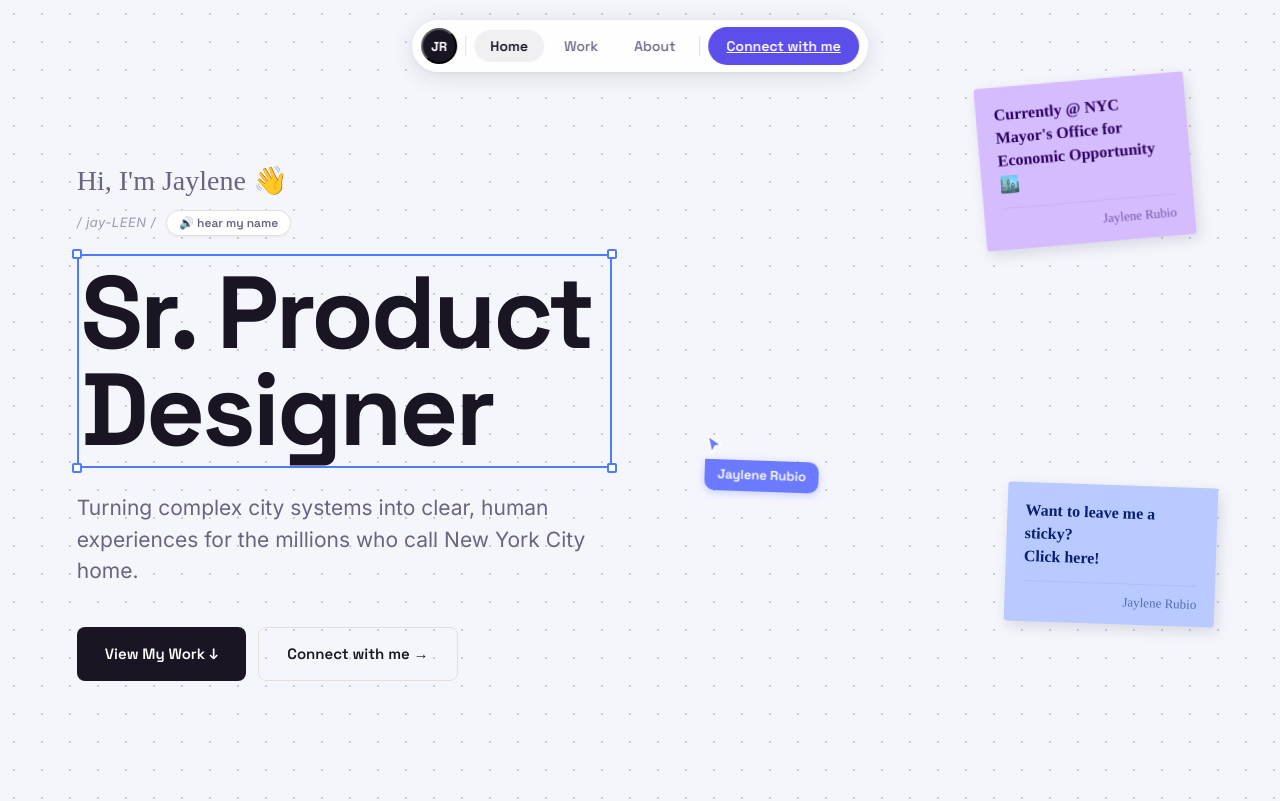
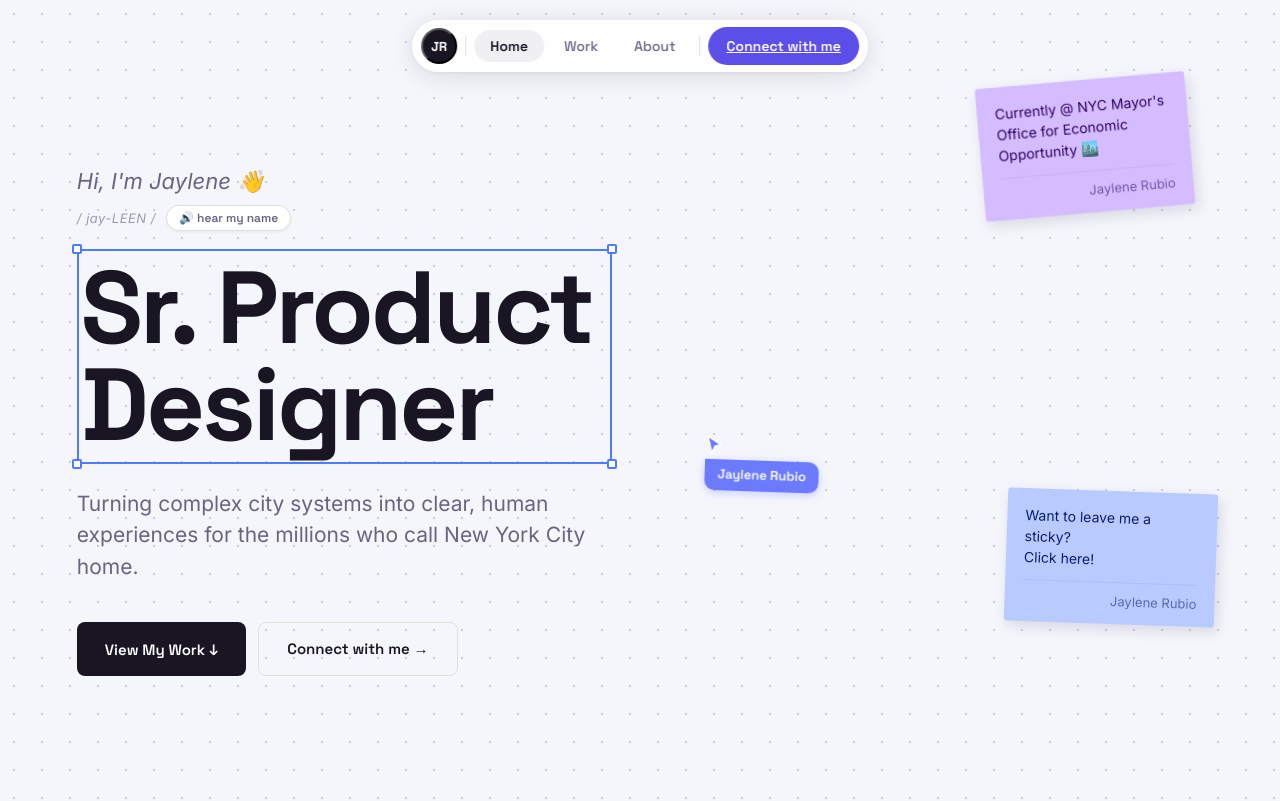
Before and after one commit to Jaylenerubio/uxjay, a React (Vite) app: page / in a window 1280 px wide. Shown: the top 801 px of the page. Built offline with nearby package versions, Linux system fonts and the light colour scheme.

Commit message:
Replace hand font with Inter — italic thin for annotations, regular for stickies
https://claude.ai/code/session_01LccdRSeKfhuU6xNMzD7wwe

```diff
--- a/src/index.css
+++ b/src/index.css
@@ -43,7 +43,7 @@
   /* Typography */
   --font-display: 'Space Grotesk', sans-serif;
   --font-body:    'Inter', sans-serif;
-  --font-hand:    'Brush Script MT', 'Brush Script Std', cursive;
+  --font-hand:    'Inter', sans-serif;
 
   font-family: var(--font-body);
   font-size: 16px;
@@ -192,13 +192,14 @@ body {
 
 /* ─── FigJam: Annotation ─────────────────────────────────────── */
 .annotation {
-  font-family: var(--font-hand);
-  font-size: 20px;
+  font-family: 'Inter', sans-serif;
+  font-size: 14px;
+  font-weight: 300;
+  font-style: italic;
   color: var(--text-secondary);
   display: inline-flex;
   align-items: center;
   gap: 8px;
-  transform: rotate(-1deg);
 }
 
 .annotation-arrow { font-size: 22px; }
@@ -371,11 +372,13 @@ body {
 
 /* ─── Typewriter ─────────────────────────────────────────────── */
 .typewriter-wrap {
-  font-family: var(--font-hand);
-  font-size: 28px;
+  font-family: 'Inter', sans-serif;
+  font-size: 22px;
+  font-weight: 300;
+  font-style: italic;
   color: var(--text-secondary);
   margin-bottom: 6px;
-  min-height: 38px;
+  min-height: 34px;
   display: flex;
   align-items: center;
 }
@@ -457,7 +460,7 @@ body {
 
 /* ─── Sticky with signature ──────────────────────────────────── */
 .sticky-with-sig {
-  font-family: var(--font-hand);
+  font-family: 'Inter', sans-serif;
   padding: 16px 18px 12px;
   border-radius: 3px;
   box-shadow: 3px 5px 14px rgba(26,21,35,0.13);
@@ -468,9 +471,9 @@ body {
 }
 
 .sticky-msg {
-  font-size: 16px;
-  font-weight: 600;
-  line-height: 1.45;
+  font-size: 14px;
+  font-weight: 400;
+  line-height: 1.5;
   flex: 1;
   margin-bottom: 12px;
 }
```
